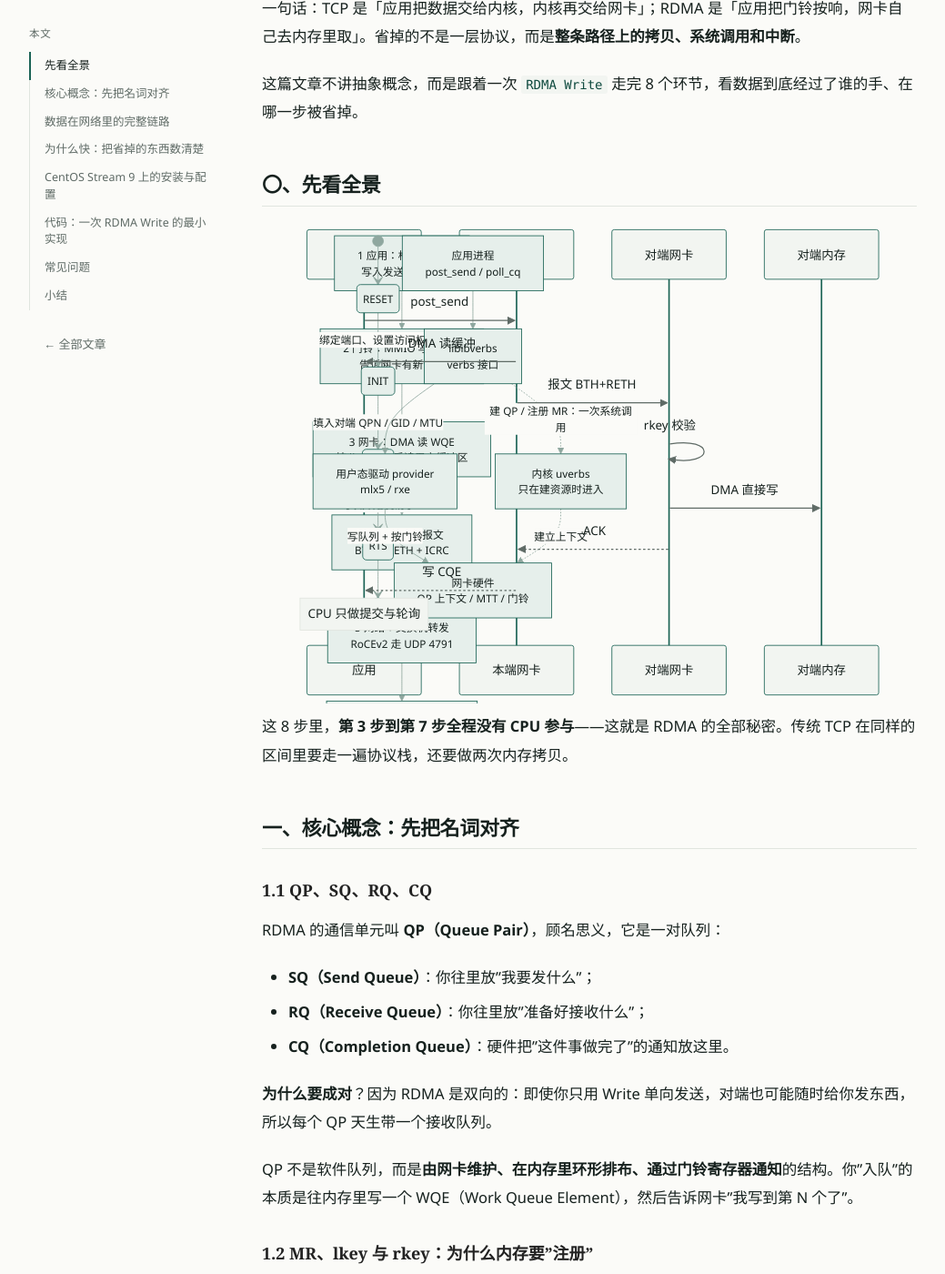
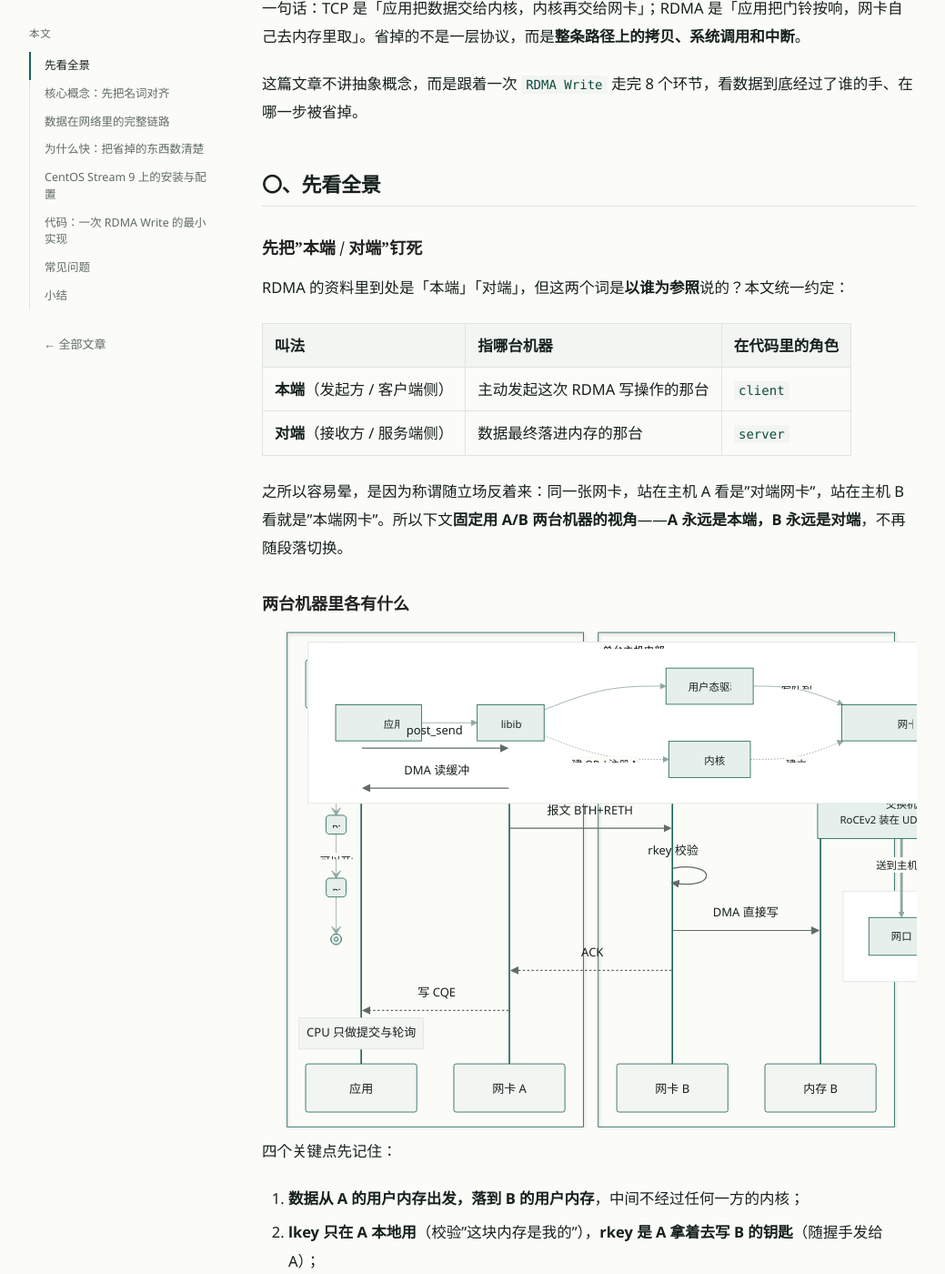
Before and after one commit to lnsyyj/lnsyyj.github.io, a Jekyll site: the page built from _posts/2026-10-26-rdma-datapath.md, in a window 1280 px wide and 1400 px high, scrolled down 485 px. Shown: the whole window at 91% size, without its empty margins (108-1147 px from the left). Built offline with Jekyll 4.4.1, drawn with Linux system fonts in a browser that asks for light colours; some of the changed text lies outside the part shown.

Commit message:
post(rdma): 全景图改为两台主机内部结构，固定本端/对端视角
- 〇节新增定义表：本端=发起方(client)、对端=接收方(server)，并说明为何容易混
- 全景图重画为主机 A / 主机 B 两个 subgraph + 中间交换机，标出 MR/lkey/rkey 位置
- 新增 8 步归属表：每一步发生在哪台机器、谁在干活
- 二节组件图加「单台主机内部」分组
- 5.4 时序图用 box 把主机 A / 主机 B 分区，参与者改为「网卡 A / 网卡 B / 内存 B」
- 运行说明点明 client=A、server=B

````diff
--- a/_posts/2026-10-26-rdma-datapath.md
+++ b/_posts/2026-10-26-rdma-datapath.md
@@ -13,18 +13,59 @@ tags: [RDMA, RoCE, InfiniBand, CentOS Stream 9, 内核旁路, 零拷贝, verbs]
 
 ## 〇、先看全景
 
+### 先把"本端 / 对端"钉死
+
+RDMA 的资料里到处是「本端」「对端」，但这两个词是**以谁为参照**说的？本文统一约定：
+
+| 叫法 | 指哪台机器 | 在代码里的角色 |
+| --- | --- | --- |
+| **本端**（发起方 / 客户端侧） | 主动发起这次 RDMA 写操作的那台 | `client` |
+| **对端**（接收方 / 服务端侧） | 数据最终落进内存的那台 | `server` |
+
+之所以容易晕，是因为称谓随立场反着来：同一张网卡，站在主机 A 看是"对端网卡"，站在主机 B 看就是"本端网卡"。所以下文**固定用 A/B 两台机器的视角**——**A 永远是本端，B 永远是对端**，不再随段落切换。
+
+### 两台机器里各有什么
+
 ```mermaid
 flowchart TB
-    S1["1 应用：构造 WQE<br/>写入发送队列 SQ"] --> S2["2 门铃：MMIO 写寄存器<br/>告诉网卡有新请求"]
-    S2 --> S3["3 网卡：DMA 读 WQE<br/>按 lkey 校验后读用户缓冲区"]
-    S3 --> S4["4 网卡：封装报文<br/>BTH + RETH + ICRC"]
-    S4 --> S5["5 网络：交换机转发<br/>RoCEv2 走 UDP 4791"]
-    S5 --> S6["6 对端网卡：解析头部<br/>用 rkey 校验写权限"]
-    S6 --> S7["7 对端内存：DMA 直接写入<br/>CPU 全程不参与"]
-    S7 --> S8["8 回程：ACK → 生成 CQE<br/>本端 poll_cq 拿到完成"]
+    subgraph HA["主机 A｜本端（发起方 client）"]
+        A_APP["应用进程<br/>post_send / poll_cq"]
+        A_MEM["用户内存 · MR<br/>lkey 在这边"]
+        A_NIC["网卡 A<br/>QP 上下文 · 门铃 · DMA 引擎"]
+        A_PORT["网口"]
+    end
+    subgraph HB["主机 B｜对端（接收方 server）"]
+        B_PORT["网口"]
+        B_NIC["网卡 B<br/>QP 上下文 · DMA 引擎"]
+        B_MEM["用户内存 · MR<br/>rkey 在这边"]
+        B_APP["应用进程<br/>这次写操作它完全不知情"]
+    end
+    SW["交换机<br/>RoCEv2 装在 UDP 4791 里"]
+    A_PORT ==>|"发出报文"| SW
+    SW ==>|"送到主机 B"| B_PORT
 ```
 
-这 8 步里，**第 3 步到第 7 步全程没有 CPU 参与**——这就是 RDMA 的全部秘密。传统 TCP 在同样的区间里要走一遍协议栈，还要做两次内存拷贝。
+四个关键点先记住：
+
+1. **数据从 A 的用户内存出发，落到 B 的用户内存**，中间不经过任何一方的内核；
+2. **lkey 只在 A 本地用**（校验"这块内存是我的"），**rkey 是 A 拿着去写 B 的钥匙**（随握手发给 A）；
+3. **B 的 CPU 全程不参与**——对 B 来说，数据像是被别人直接塞进了自己家的冰箱；
+4. 只有第 1、2、8 步碰 CPU，第 3–7 步全是网卡和交换机在跑。
+
+### 8 个步骤分别发生在哪台机器
+
+| # | 发生在 | 谁在干活 | 关键动作 |
+| --- | --- | --- | --- |
+| 1 | A · 应用 | CPU | 构造 WQE，写进发送队列 SQ |
+| 2 | A · 网卡 | CPU → 网卡 | 按门铃（MMIO 写寄存器） |
+| 3 | A · 网卡 | 网卡 DMA | 读 WQE，按 lkey 校验后读用户缓冲区 |
+| 4 | A · 网卡 | 网卡 | 封装 BTH / RETH / ICRC |
+| 5 | 网络 | 交换机 | 转发（RoCEv2 走 UDP 4791） |
+| 6 | B · 网卡 | 网卡 | 解析头部，用 rkey 校验写权限 |
+| 7 | B · 内存 | 网卡 DMA | 直接写入目标区域，CPU 不参与 |
+| 8 | B → A | 双方网卡 | B 回 ACK，A 的网卡写 CQE，应用 poll 到完成 |
+
+**第 3 步到第 7 步没有任何 CPU 参与**——这就是 RDMA 的全部秘密。传统 TCP 在同样的区间里要走一遍协议栈，还要做两次内存拷贝。
 
 ## 一、核心概念：先把名词对齐
 
@@ -102,17 +143,18 @@ stateDiagram-v2
 
 ```mermaid
 flowchart TB
-    APP["应用进程<br/>post_send / poll_cq"]
-    LIB["libibverbs<br/>verbs 接口"]
-    PROV["用户态驱动 provider<br/>mlx5 / rxe"]
-    SYS["内核 uverbs<br/>只在建资源时进入"]
-    NIC["网卡硬件<br/>QP 上下文 / MTT / 门铃"]
-
-    APP --> LIB
-    LIB --> PROV
-    PROV -->|"写队列 + 按门铃"| NIC
-    LIB -.->|"建 QP / 注册 MR：一次系统调用"| SYS
-    SYS -.->|"建立上下文"| NIC
+    subgraph ONE["单台主机内部（以主机 A 为例）"]
+        APP["应用进程<br/>post_send / poll_cq"]
+        LIB["libibverbs<br/>verbs 接口"]
+        PROV["用户态驱动 provider<br/>mlx5 / rxe"]
+        SYS["内核 uverbs<br/>只在建资源时进入"]
+        NIC["网卡硬件<br/>QP 上下文 / MTT / 门铃"]
+        APP --> LIB
+        LIB --> PROV
+        PROV -->|"写队列 + 按门铃"| NIC
+        LIB -.->|"建 QP / 注册 MR：一次系统调用"| SYS
+        SYS -.->|"建立上下文"| NIC
+    end
 ```
 
 数据搬运只发生在**用户态 ↔ 网卡**之间；内核只在 `ibv_open_device`、`ibv_reg_mr`、`ibv_create_qp` 这些"一次性"动作里出现。
@@ -773,7 +815,7 @@ gcc -O2 -Wall rdma_write_demo.c -o rdma_write_demo -libverbs
 ./rdma_write_demo client 192.168.1.20 18515
 ```
 
-服务端应该打印出 `缓冲区内容：hello from RDMA client`。如果卡住不动，按这个顺序排查：
+这里的角色对应关系是：`client` = 本端（主机 A），`server` = 对端（主机 B）。服务端应该打印出 `缓冲区内容：hello from RDMA client`。如果卡住不动，按这个顺序排查：
 
 1. `ibv_devinfo` 里端口状态是不是 `PORT_ACTIVE`；
 2. 两端的 `GID_INDEX` 是否指向同一个协议版本（v1 和 v2 的 GID 不是同一个）；
@@ -784,10 +826,14 @@ gcc -O2 -Wall rdma_write_demo.c -o rdma_write_demo -libverbs
 
 ```mermaid
 sequenceDiagram
-    participant A as 应用
-    participant L as 本端网卡
-    participant R as 对端网卡
-    participant M as 对端内存
+    box 主机 A（本端 · 发起方）
+        participant A as 应用
+        participant L as 网卡 A
+    end
+    box 主机 B（对端 · 接收方）
+        participant R as 网卡 B
+        participant M as 内存 B
+    end
 
     A->>L: post_send
     L->>A: DMA 读缓冲
````
